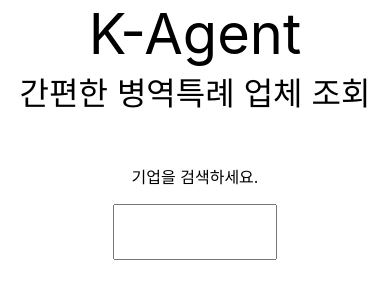
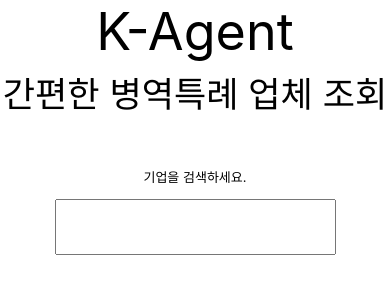
Before and after one commit to Ji-InPark/k-agent.service, a React (Create React App) app: page / in a window 390 px wide. Shown: the top 300 px of the page. Built offline with nearby package versions, Linux system fonts and the light colour scheme.

Commit message:
Modify css for responsive web

```diff
--- a/src/components/components/Company.tsx
+++ b/src/components/components/Company.tsx
@@ -11,33 +11,42 @@ function Company({ company }: Props) {
       css={css({
         display: 'flex',
         flexDirection: 'column',
-        maxWidth: 600,
-        width: '50%',
+        maxWidth: 700,
+        width: '80%',
         marginTop: 50,
-        borderStyle: 'solid',
         borderRadius: 10,
         boxSizing: 'border-box',
         padding: 5,
+        boxShadow: 'rgba(149, 157, 165, 0.4) 0px 8px 24px',
       })}
     >
+      <div css={css({ textAlign: 'center', fontSize: '2.4rem' })}>{company.companyName}</div>
+      <div>
+        <hr />
+      </div>
       <div
         css={css({
           display: 'flex',
+          alignSelf: 'center',
+          width: '70%',
           minHeight: 100,
         })}
       >
         <div
           css={css({
+            display: 'flex',
+            flexDirection: 'column',
             width: '70%',
+            fontSize: '1rem',
+            justifyContent: 'space-between',
           })}
         >
-          <div css={css({ fontSize: 32 })}>{company.companyName}</div>
-          <div css={css({ fontSize: 24 })}>{company.serviceType}</div>
+          <div css={css({ fontSize: '2rem' })}>{company.serviceType}</div>
           <div>
             {company.companyScale}({company.companySector})
           </div>
-          <div>전화 번호: {company.companyPhoneNumber}</div>
-          <div>팩스 번호: {company.companyFaxNumber}</div>
+          <div>tel: {company.companyPhoneNumber}</div>
+          <div>fax: {company.companyFaxNumber}</div>
         </div>
         <div
           css={css({
--- a/src/components/components/Header.tsx
+++ b/src/components/components/Header.tsx
@@ -5,14 +5,15 @@ function Header() {
     <div css={css({ textAlign: 'center' })}>
       <div
         css={css({
-          fontSize: 56,
+          fontSize: '4rem',
         })}
       >
         K-Agent
       </div>
       <div
         css={css({
-          fontSize: 32,
+          fontSize: '2.7rem',
+          marginTop: '0.2rem',
         })}
       >
         간편한 병역특례 업체 조회
--- a/src/components/components/SearchBar.tsx
+++ b/src/components/components/SearchBar.tsx
@@ -47,6 +47,7 @@ function SearchBar() {
         css={css({
           textAlign: 'center',
           marginTop: 50,
+          fontSize: '1rem',
         })}
       >
         기업을 검색하세요.
@@ -56,7 +57,7 @@ function SearchBar() {
         css={css({
           textAlign: 'center',
           fontSize: 42,
-          width: '40%',
+          width: '70%',
           maxWidth: 500,
           height: 50,
         })}
--- a/src/index.css
+++ b/src/index.css
@@ -1,3 +1,13 @@
+html{
+  font-size: 16px;
+}
+
+@media screen and (max-width: 510px) {
+  html{
+    font-size: 13px;
+  }
+}
+
 body {
   margin: 0;
   font-family: -apple-system, BlinkMacSystemFont, 'Segoe UI', 'Roboto', 'Oxygen',
```
